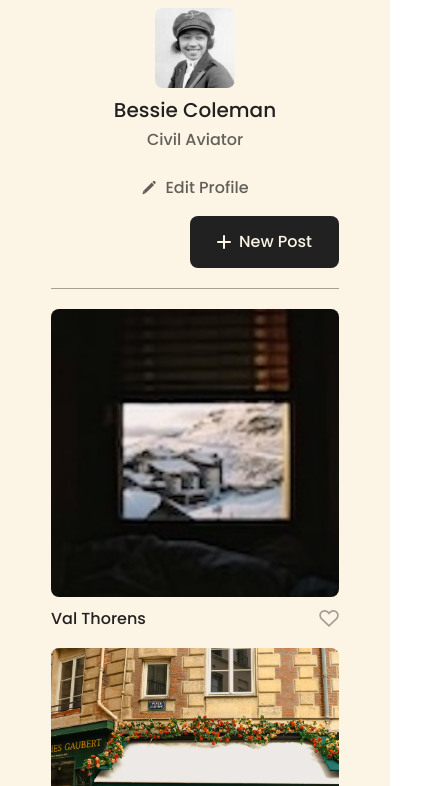
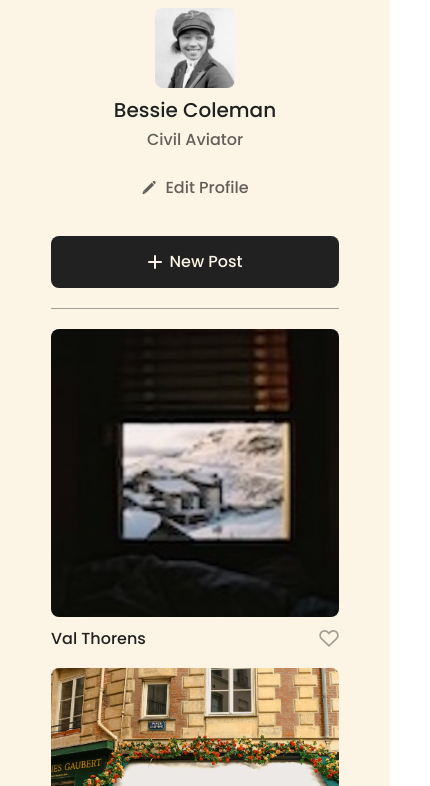
Before and after one commit to A2289/se_project_spots, a plain HTML site: page index.html in a window 390 px wide. Shown: the part 58-844 px from the top of the page, 430 px wide, since content can reach past the window. Drawn offline with Linux system fonts and the light colour scheme.

Commit message:
YOUR COMMIT MESSAGE

```diff
--- a/blocks/modal.css
+++ b/blocks/modal.css
@@ -1,5 +1,12 @@
 .modal {
   visibility: hidden;
+  opacity: 0;
+  transition: visibility 0.3s, opacity 0.3s ease-in;
+}
+
+.modal.modal_is-opened {
+  visibility: visible;
+  opacity: 1;
   background-color: rgba(0, 0, 0, 0.5);
   position: fixed;
   top: 0;
@@ -9,7 +16,7 @@
   display: flex;
   justify-content: center;
   align-items: center;
-  font-family: Poppins ,Arial, Helvetica, sans-serif;
+  font-family: Poppins, Arial, Helvetica, sans-serif;
 }
 
 .modal__title {
--- a/blocks/profile.css
+++ b/blocks/profile.css
@@ -134,8 +134,14 @@
     margin-top: auto;
   }
 
-        .profile__add-btn {
-         margin: 0;
+  .profile__new-post-btn {
+    margin-left: 0;
+    margin-right: 0;
+    margin-top: 20px;
+    margin-bottom: 0;
     width: 100%;
+    justify-content: center;
+    align-items: center;
+    display: flex;
   }
 }
--- a/index.html
+++ b/index.html
@@ -130,7 +130,7 @@
                 name="profile-name"
               />
             </label>
-            <label for="profile-description-input" class="modal__label">
+            <label class="modal__label"></label>
               Description
               <input
                 id="edit-profile-description"
```
Lines whose indentation alone changed are shown as unchanged.
